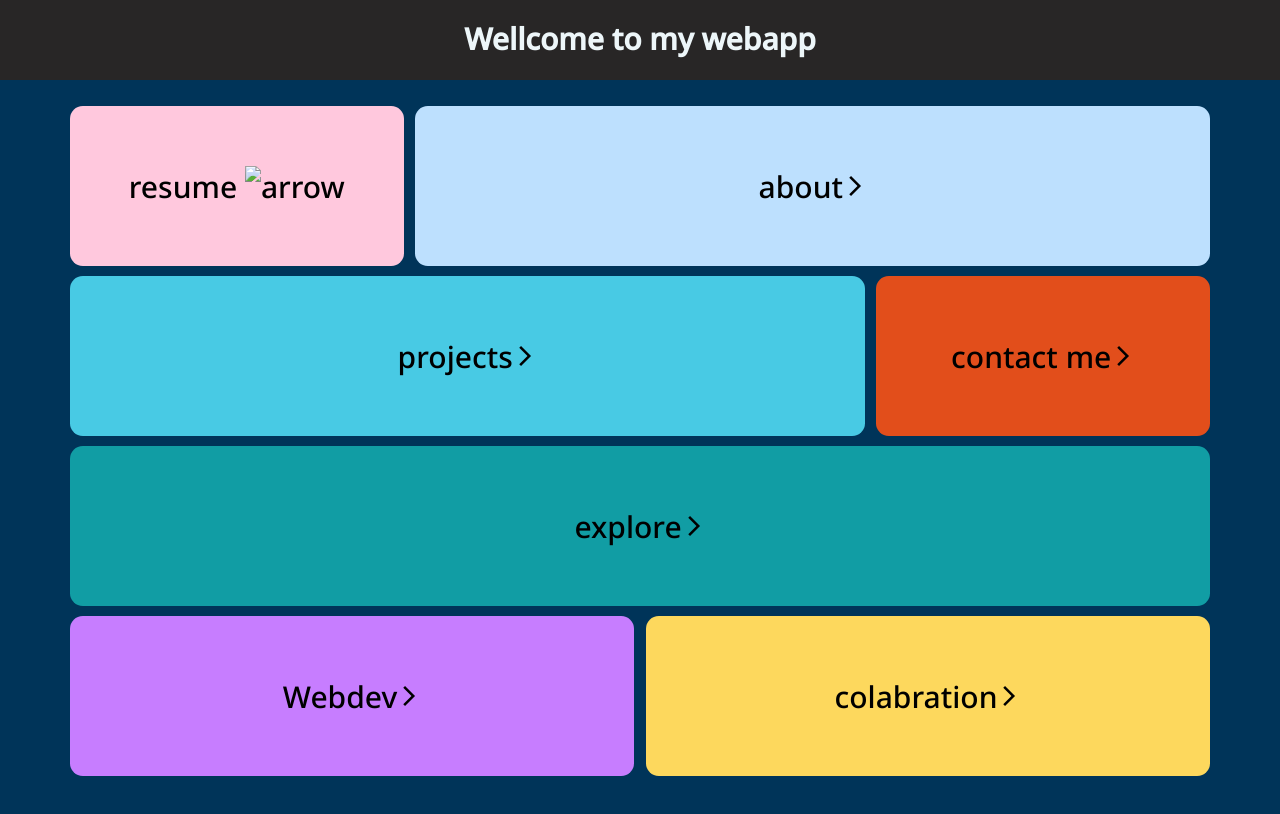
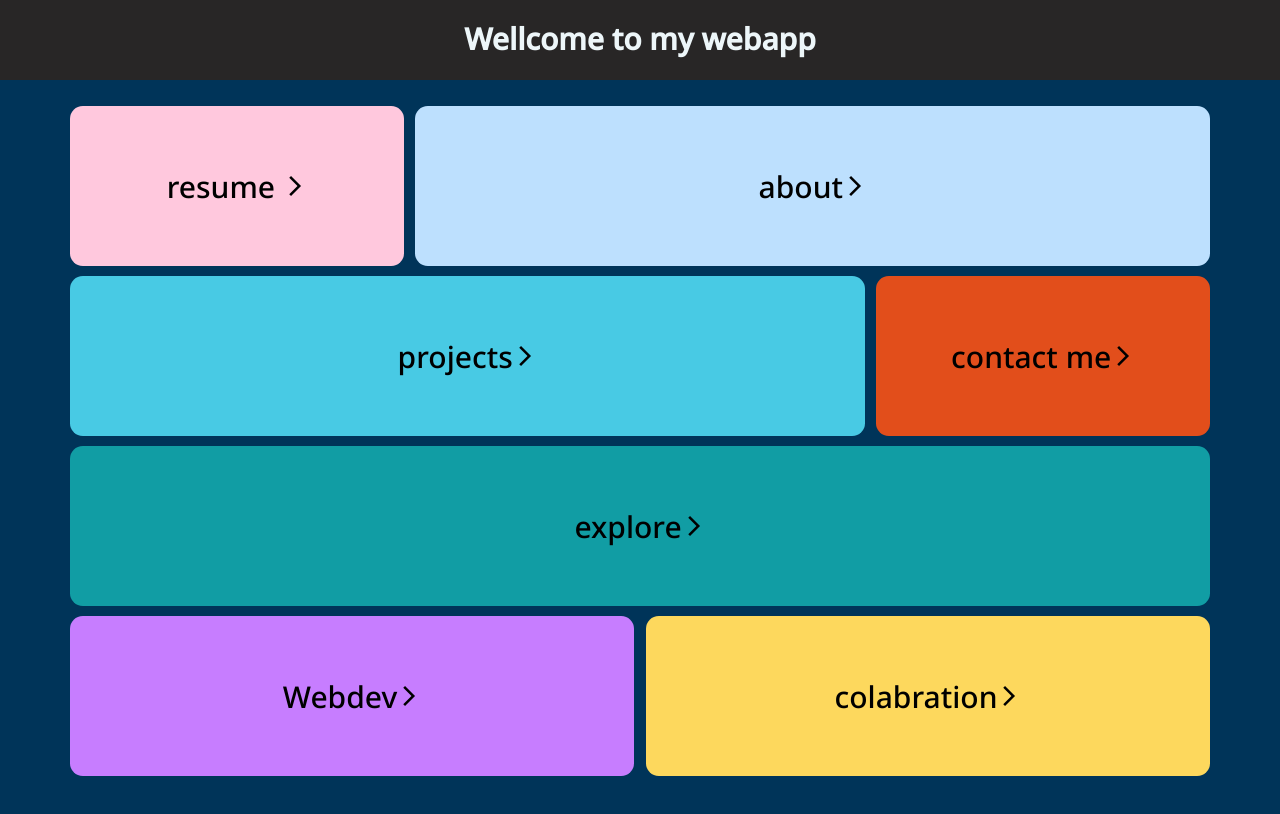
Before and after one commit to BuddhadebKoner/portpolio-design, a plain HTML site: page index.html in a window 1280 px wide. Shown: the top 814 px of the page. Drawn offline with nearby package versions, Linux system fonts and the light colour scheme; a web font is replaced by a local one.

Commit message:
first commit

```diff
--- a/index.html
+++ b/index.html
@@ -31,7 +31,7 @@
         <div class="first-row">
             <div class="my-resume display-center fade-in" onclick="myresume()">
                 <p>resume
-                    <img src=img/arrow_forward_ios_FILL0_wght400_GRAD0_opsz24.svg" alt="arrow">
+                    <img src="img/arrow_forward_ios_FILL0_wght400_GRAD0_opsz24.svg" alt="arrow">
                 </p>
             </div>
             <div class="about-me display-center fade-in" onclick="aboutme()">
```
